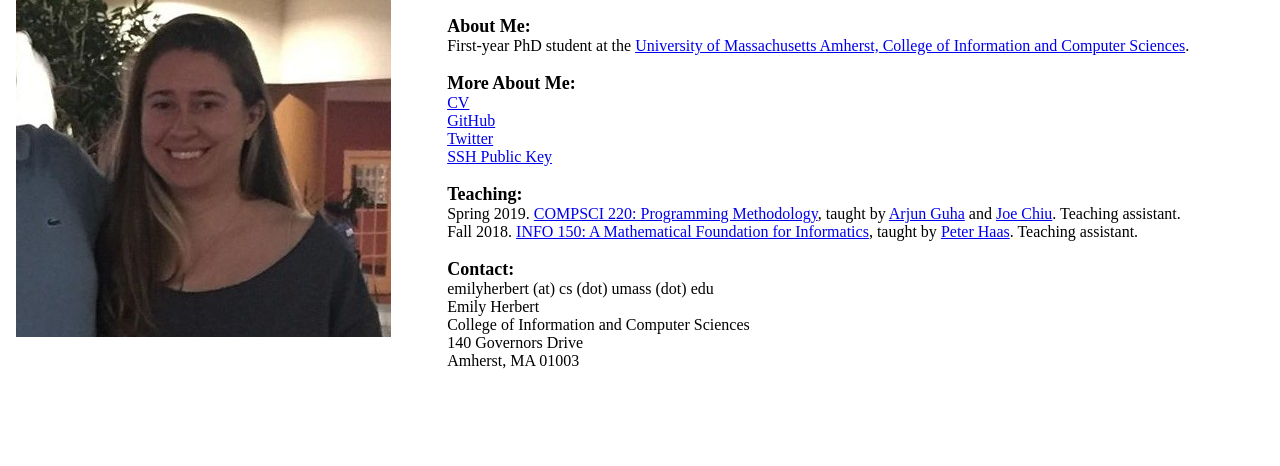
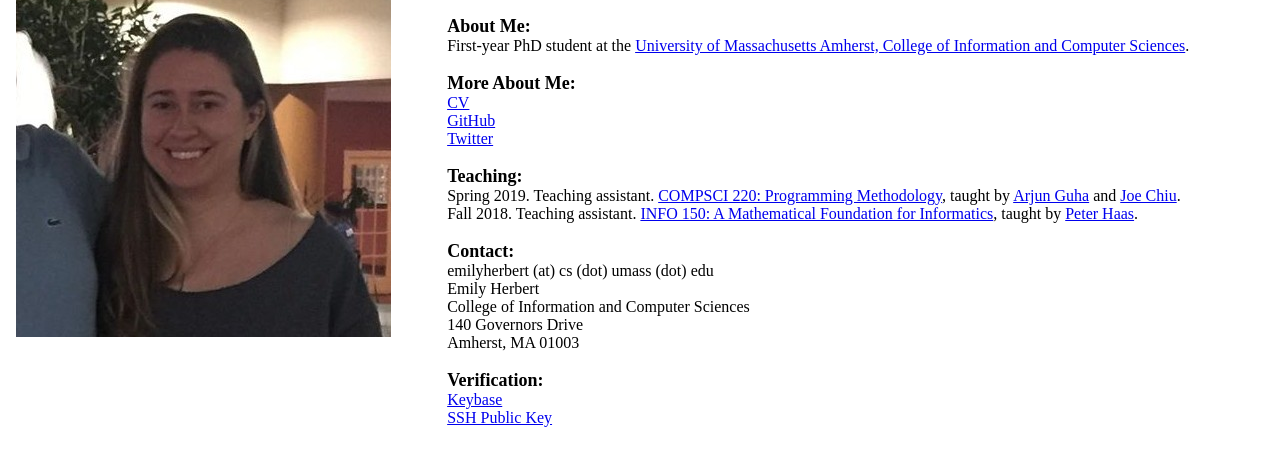
Before and after one commit to emilyaherbert/emilyaherbert.github.io, a plain HTML site: page index.html in a window 1280 px wide. Shown: the part 146-612 px from the top of the page. Drawn offline with Linux system fonts and the light colour scheme.

Commit message:
Adding verification section.

```diff
--- a/index.html
+++ b/index.html
@@ -43,25 +43,35 @@
         <p>
           <font size="+3"><b>Emily Herbert</b></font><br>
           <br>
+
           <font size="+1"><b>About Me:</b></font><br>
           First-year PhD student at the <a href="https://www.cics.umass.edu/">University of Massachusetts Amherst, College of Information and Computer Sciences</a>.<br>
           <br>
+
           <font size="+1"><b>More About Me:</b></font><br>
           <a href="https://emilyaherbert.github.io/cv/">CV</a><br>
           <a href="https://github.com/emilyaherbert/">GitHub</a><br>
           <a href="https://twitter.com/emilyaherbert">Twitter</a><br>
-          <a href="files/id_rsa.pub">SSH Public Key</a><br>
           <br>
+
           <font size="+1"><b>Teaching:</b></font><br>
-          Spring 2019. <a href="https://umass-compsci220.github.io/2019S/">COMPSCI 220: Programming Methodology</a>, taught by <a href="https://people.cs.umass.edu/~arjun/main/home/">Arjun Guha</a> and <a href="https://www.cics.umass.edu/people/chiu-meng-chieh">Joe Chiu</a>. Teaching assistant.<br>
-          Fall 2018. <a href="https://people.cs.umass.edu/~phaas/INFO150/Info150-Fall18.html">INFO 150: A Mathematical Foundation for Informatics</a>, taught by <a href="https://people.cs.umass.edu/~phaas/">Peter Haas</a>. Teaching assistant.<br>
+          Spring 2019. Teaching assistant. <a href="https://umass-compsci220.github.io/2019S/">COMPSCI 220: Programming Methodology</a>, taught by <a href="https://people.cs.umass.edu/~arjun/main/home/">Arjun Guha</a> and <a href="https://www.cics.umass.edu/people/chiu-meng-chieh">Joe Chiu</a>.<br>
+          Fall 2018. Teaching assistant. <a href="https://people.cs.umass.edu/~phaas/INFO150/Info150-Fall18.html">INFO 150: A Mathematical Foundation for Informatics</a>, taught by <a href="https://people.cs.umass.edu/~phaas/">Peter Haas</a>.<br>
           <br>
+
           <font size="+1"><b>Contact:</b></font><br>
           emilyherbert (at) cs (dot) umass (dot) edu<br>
           Emily Herbert<br>
           College of Information and Computer Sciences<br>
           140 Governors Drive<br>
-          Amherst, MA 01003
+          Amherst, MA 01003<br>
+          <br>
+
+          <font size="+1"><b>Verification:</b></font><br>
+          <a href="https://keybase.io/emilyaherbert">Keybase</a><br>
+          <a href="https://emilyaherbert.com/files/id_rsa.pub">SSH Public Key</a><br>
+          <br>
+
         </p>
       </td>
     </tr>
```
